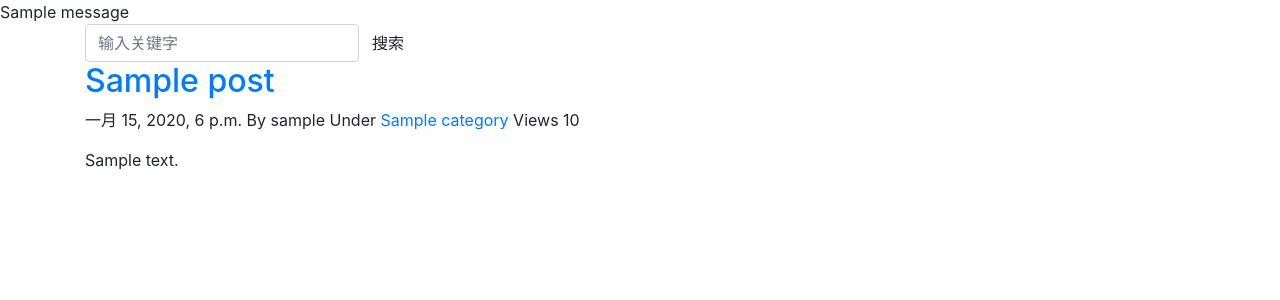
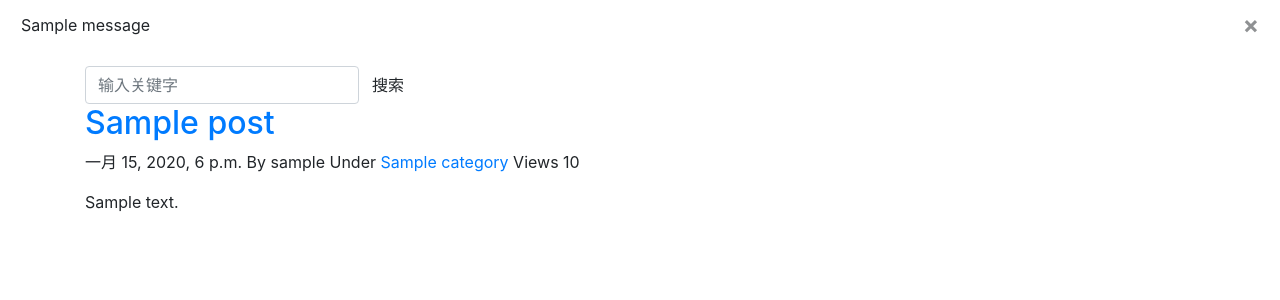
Before and after one commit to justphantom/hhxdjango, a Django app: page / in a window 1280 px wide. Shown: the top 300 px of the page. Run offline with Django 3.2, Linux system fonts and the light colour scheme; tables that the repository leaves empty hold one stand-in row (values such as "Sample post"); one stand-in notice (Sample message) is shown; some libraries are stand-ins or nearby versions.

Commit message:
Update base.html

```diff
--- a/templates/base.html
+++ b/templates/base.html
@@ -1,16 +1,20 @@
 {% load static %}
 <!DOCTYPE html>
 <html>
+
 <head>
     <meta charset="UTF-8">
-    <meta name="viewport" content="width=device-width, initial-scale=1"/>
+    <meta name="viewport" content="width=device-width, initial-scale=1, shrink-to-fit=no">
     <link rel="stylesheet" href="{% static 'vendor/Bootstrap/bootstrap.min.css' %}">
     <title>{{ title }}</title>
 </head>
+
 <body>
     {% if messages %}
     {% for message in messages %}
-        <div class="comment-alert">
+    <div class="alert alter-{{ message.tags }} alert-dismissible" role="alert">
+        <button type="button" class="close" data-dismiss="alert" aria-label="Close"><span
+                aria-hidden="true">&times;</span></button>
         {{ message }}
     </div>
     {% endfor %}
@@ -23,4 +27,5 @@
     <script src="{% static 'vendor/Popper/popper.min.js' %}"></script>
     <script src="{% static 'vendor/Bootstrap/bootstrap.min.js' %}"></script>
 </body>
+
 </html>
```
Lines whose indentation alone changed are shown as unchanged.
